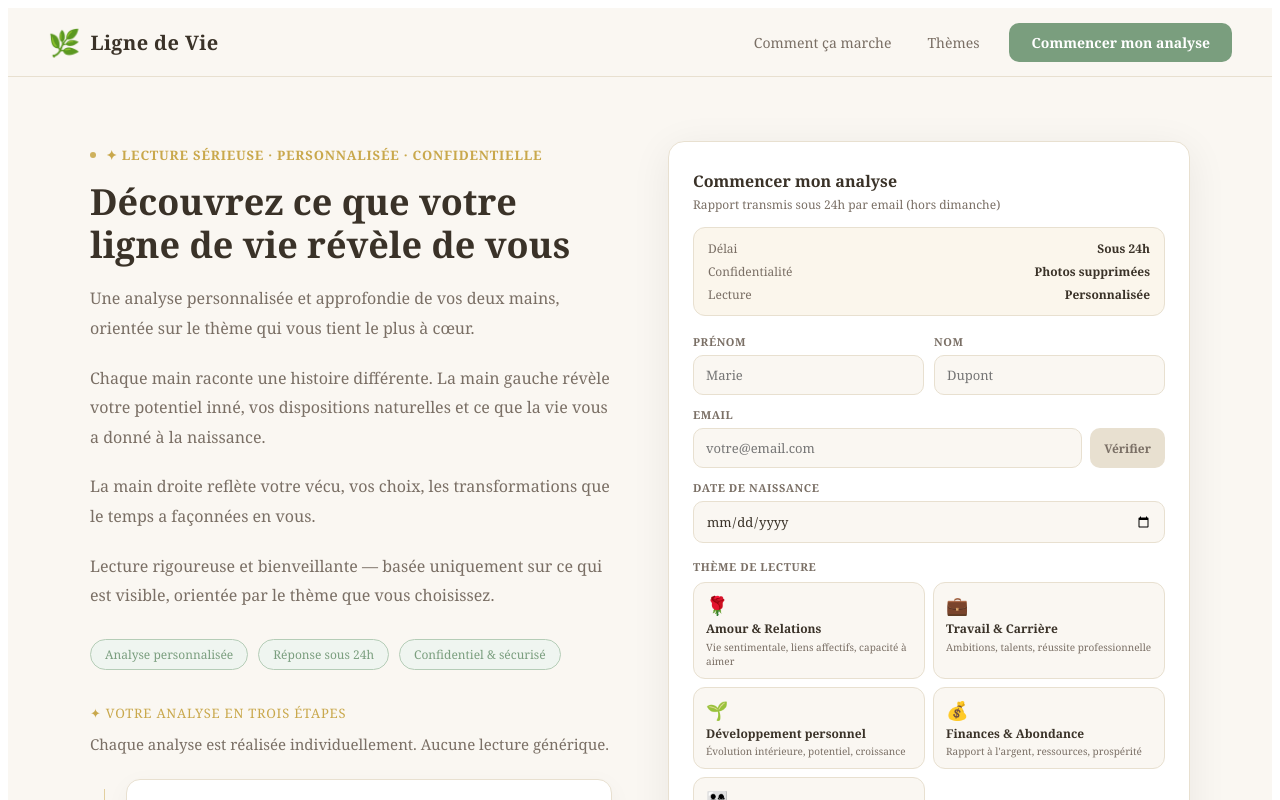
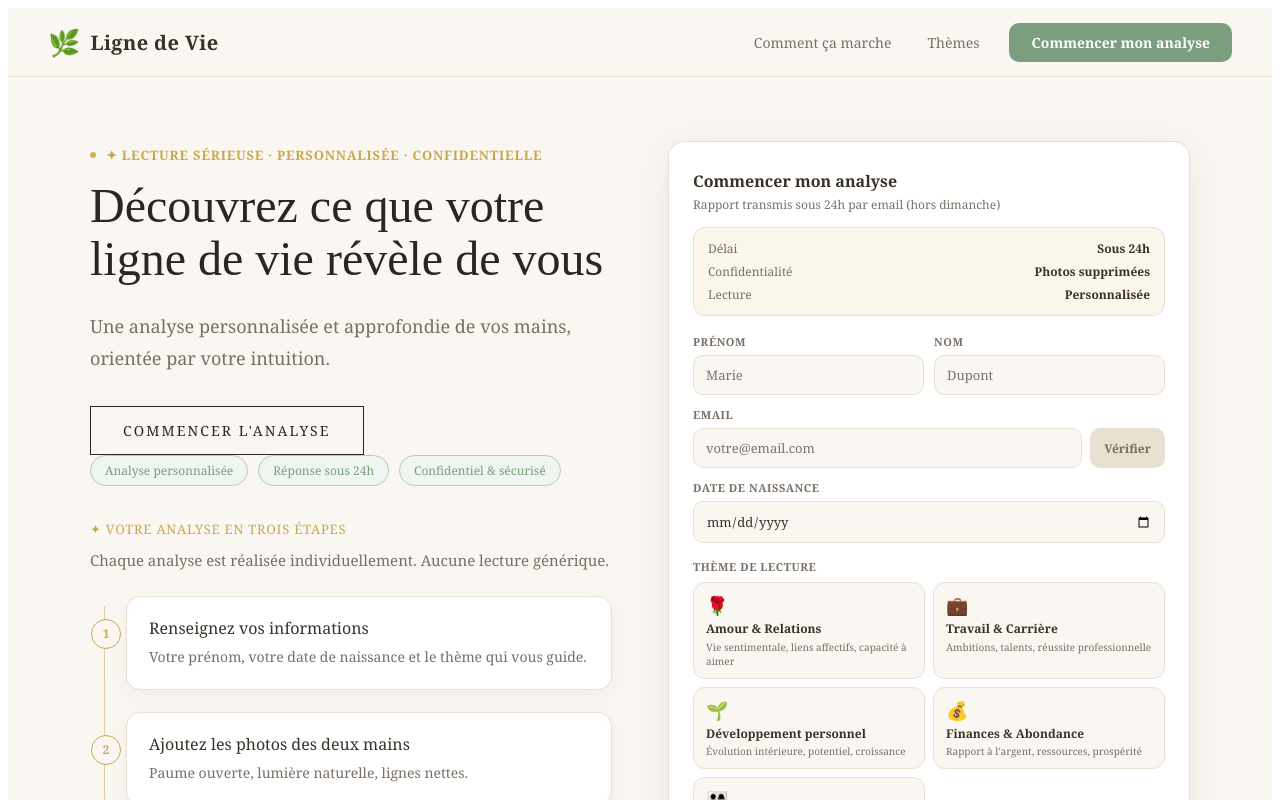
Before and after one commit to Pelleas6/palm-mvp, a Next.js app: page / in a window 1280 px wide. Shown: the top 800 px of the page. Built offline with nearby package versions, Linux system fonts and the light colour scheme.

Commit message:
copy: refine homepage delivery text

```diff
--- a/app/page.js
+++ b/app/page.js
@@ -212,11 +212,9 @@ export default function Home() {
             <span style={{ width:6, height:6, borderRadius:6, backgroundColor:theme.gold, opacity:0.9 }} />
             ✦ Lecture sérieuse · personnalisée · confidentielle
           </div>
-          <h1 style={{ fontSize:36, fontWeight:700, color:theme.text, lineHeight:1.2, margin:"0 0 18px" }}>Découvrez ce que votre ligne de vie révèle de vous</h1>
-          <p style={{ fontSize:16, color:theme.textLight, lineHeight:1.85, margin:"0 0 20px" }}>Une analyse personnalisée et approfondie de vos deux mains, orientée sur le thème qui vous tient le plus à cœur.</p>
-          <p style={{ fontSize:16, color:theme.textLight, lineHeight:1.85, margin:"0 0 20px" }}>Chaque main raconte une histoire différente. La main gauche révèle votre potentiel inné, vos dispositions naturelles et ce que la vie vous a donné à la naissance.</p>
-          <p style={{ fontSize:16, color:theme.textLight, lineHeight:1.85, margin:"0 0 20px" }}>La main droite reflète votre vécu, vos choix, les transformations que le temps a façonnées en vous.</p>
-          <p style={{ fontSize:16, color:theme.textLight, lineHeight:1.85, margin:"0 0 28px" }}>Lecture rigoureuse et bienveillante — basée uniquement sur ce qui est visible, orientée par le thème que vous choisissez.</p>
+          <h1 style={{ fontSize:48, fontWeight:400, fontFamily: "'Playfair Display', serif", color: "#2C2621", lineHeight:1.1, margin:"0 0 24px" }}>Découvrez ce que votre ligne de vie révèle de vous</h1>
+          <p style={{ fontSize:18, color: "#7A6F65", lineHeight:1.8, margin:"0 0 32px" }}>Une analyse personnalisée et approfondie de vos mains, orientée par votre intuition.</p>
+          <a href="#form-card" style={{ display: "inline-block", border: "1px solid #2C2621", padding: "14px 32px", color: "#2C2621", textDecoration: "none", fontSize: 14, textTransform: "uppercase", letterSpacing: "0.15em", transition: "all 0.3s" }}>Commencer l'analyse</a>
           <div style={{ display:"flex", flexWrap:"wrap", gap:10, marginBottom:34 }}>
             {["Analyse personnalisée","Réponse sous 24h","Confidentiel & sécurisé"].map((b) => (
               <span key={b} style={{ fontSize:12, color:theme.sage, border:`1px solid ${theme.sageBorder}`, backgroundColor:theme.sageLight, borderRadius:999, padding:"6px 14px" }}>{b}</span>
@@ -436,7 +434,7 @@ export default function Home() {
             </div>
             <div style={{ fontSize:14, lineHeight:1.85, color:theme.text }}>
               <p style={{ marginTop:0 }}>Merci. Votre demande est en cours d'étude.</p>
-              <p>Votre rapport personnalisé vous sera adressé par email sous 24h (hors dimanche).</p>
+              "Rapport personnalisé transmis sous 24h"
               <p style={{ marginBottom:0 }}>Pensez à vérifier vos courriers indésirables. Vos photos sont supprimées après traitement.</p>
             </div>
           </div>
```
